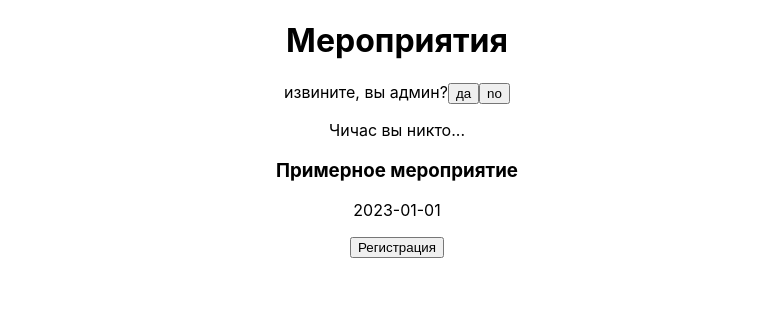
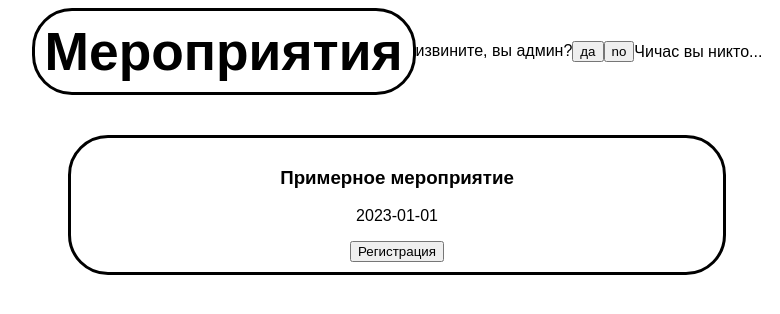
Before and after one commit to daryavanina/kii-frontend, a React (Create React App) app: page / in a window 1280 px wide. Shown: the top 314 px of the page, without its empty margins (243-1023 px from the left). Built offline with nearby package versions, Linux system fonts and the light colour scheme.

Commit message:
а это перепроверить

```diff
--- a/src/index.css
+++ b/src/index.css
@@ -1,4 +1,4 @@
-body {
+/*body {
   margin: 0;
   font-family: -apple-system, BlinkMacSystemFont, 'Segoe UI', 'Roboto', 'Oxygen',
     'Ubuntu', 'Cantarell', 'Fira Sans', 'Droid Sans', 'Helvetica Neue',
@@ -10,4 +10,186 @@ body {
 code {
   font-family: source-code-pro, Menlo, Monaco, Consolas, 'Courier New',
     monospace;
+}*/
+
+.main-block {
+  width: 823px;
+  height: 100px;
+  background: #ffffff;
+  border: 3px solid #000000;
+  border-radius: 40px;
+  text-align: left;
+  font-size: 48pt;
+  color: rgba(0, 0, 0, 0.4);
 }
+
+.circle-plus {
+  cursor: pointer;
+  width: 100px;
+  height: 100px;
+  background: #ffffff;
+  border: 3px solid #000000;
+  border-radius: 50%;
+  position: absolute;
+  left: 1050px;
+  top: 130px;
+  text-align: center;
+  font-size: 48pt;
+  color: #000000;
+}
+
+.block {
+  width: 823px;
+  height: 100px;
+  background: #ffffff;
+  border: 3px solid #000000;
+  border-radius: 40px;
+  position: absolute;
+  left: 200px;
+  top: 300px;
+
+  text-align: left;
+  font-size: 40pt;
+  color: #000000;
+}
+
+.App {
+  font-family: Arial, sans-serif;
+  text-align: center;
+}
+
+.header {
+  display: flex;
+  align-items: center;
+  justify-content: center;
+  margin-bottom: 20px;
+}
+
+.title {
+  border: 3px solid black;
+  border-radius: 40px;
+  padding: 10px;
+  margin: 0;
+  font-size: 40pt;
+}
+
+.event-container {
+  display: flex;
+  flex-direction: column;
+  align-items: center;
+}
+
+.event-list {
+  margin-top: 20px;
+  width: 100%;
+}
+
+.event-item {
+  border: 3px solid #000000;
+  border-radius: 40px;
+  padding: 10px;
+  cursor: pointer;
+  width: 50%;
+  position: relative;
+  margin: 0 auto;
+  margin-bottom: 10px;
+  /*overflow: auto; для прокрутки*/
+}
+
+.event-item:hover {
+  background-color: #f0f0f0;
+}
+
+.event-actions {
+  position: absolute;
+  top: 10px;
+  right: 20px;
+}
+
+.event-actions img {
+  width: 20px;
+  height: 20px;
+  margin: 0 auto;
+  margin-left: 20px;
+
+  cursor: pointer;
+}
+
+.event-details {
+  margin-top: 10px;
+  border: 1px solid #ccc;
+  padding: 20px;
+  background-color: #f9f9f9;
+}
+
+.event-details button {
+  margin-top: 10px;
+  margin-right: 10px;
+}
+
+.close {
+  width: 20px;
+  height: 20px;
+}
+
+.add-button {
+  width: 90px;
+  height: 90px;
+  border-radius: 50%;
+  border: 3px solid #000000;
+
+  color: rgb(0, 0, 0);
+  cursor: pointer;
+  font-size: 48px;
+  margin: 10px;
+}
+
+.event-form {
+  display: flex;
+  flex-direction: column;
+  align-items: flex-start;
+}
+
+.event-form label {
+  margin-bottom: 10px;
+  width: 100%;
+}
+
+.event-form input,
+.event-form textarea {
+  width: 100%;
+  margin-top: 5px;
+}
+
+.event-form button {
+  margin-top: 10px;
+}
+
+.close-button {
+  align-self: flex-end;
+  margin-bottom: 10px;
+}
+
+.teams-list {
+  margin-top: 20px;
+}
+
+.teams-list table {
+  width: 100%;
+  border-collapse: collapse;
+}
+/*
+.teams-list th, .teams-list td {
+  border: 1px solid #ccc;
+  padding: 8px;
+  text-align: left;
+}*/
+/*
+.teams-list th {
+  background-color: #f2f2f2;
+}*/
+
+.delete-team {
+  width: 20px;
+  height: 20px;
+}
```
